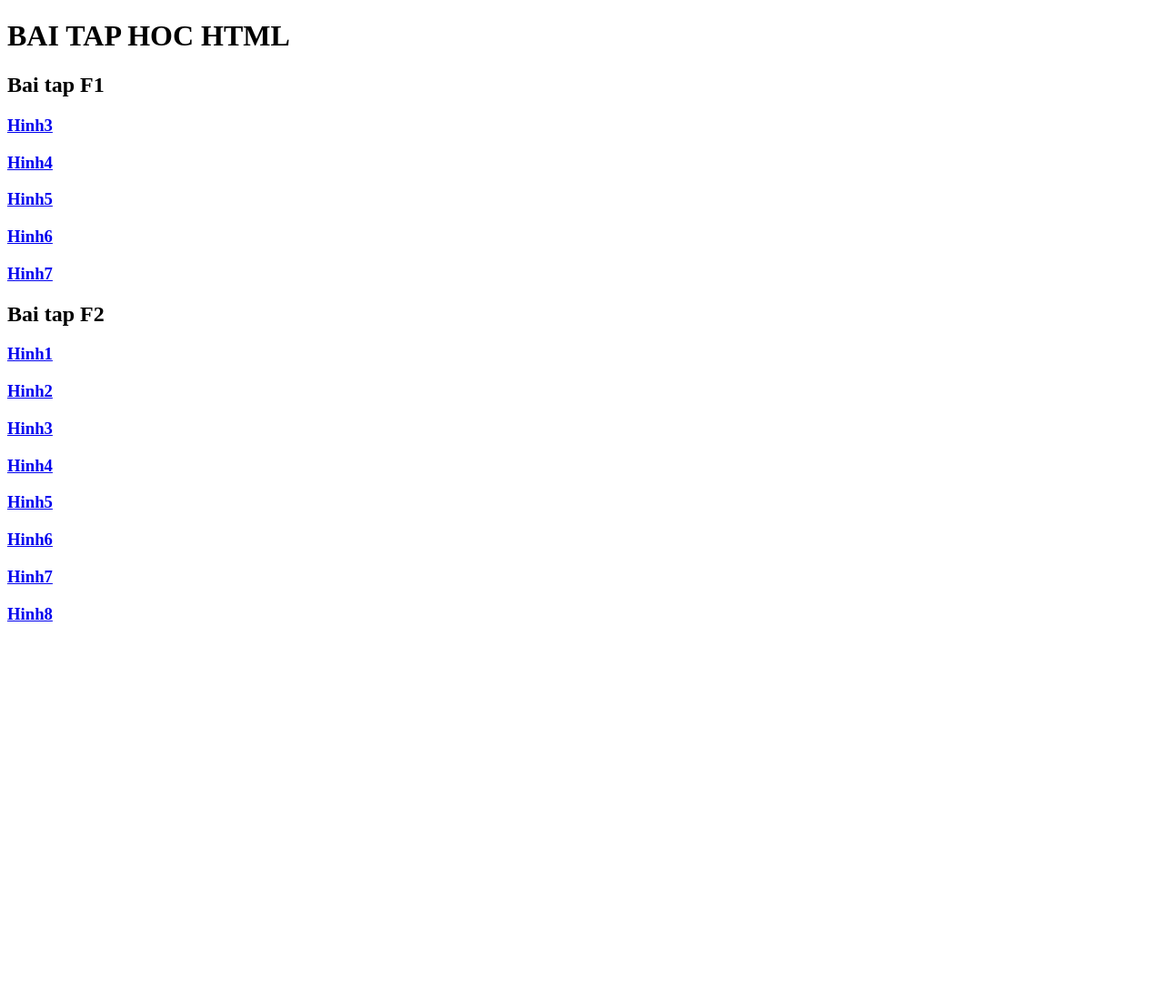
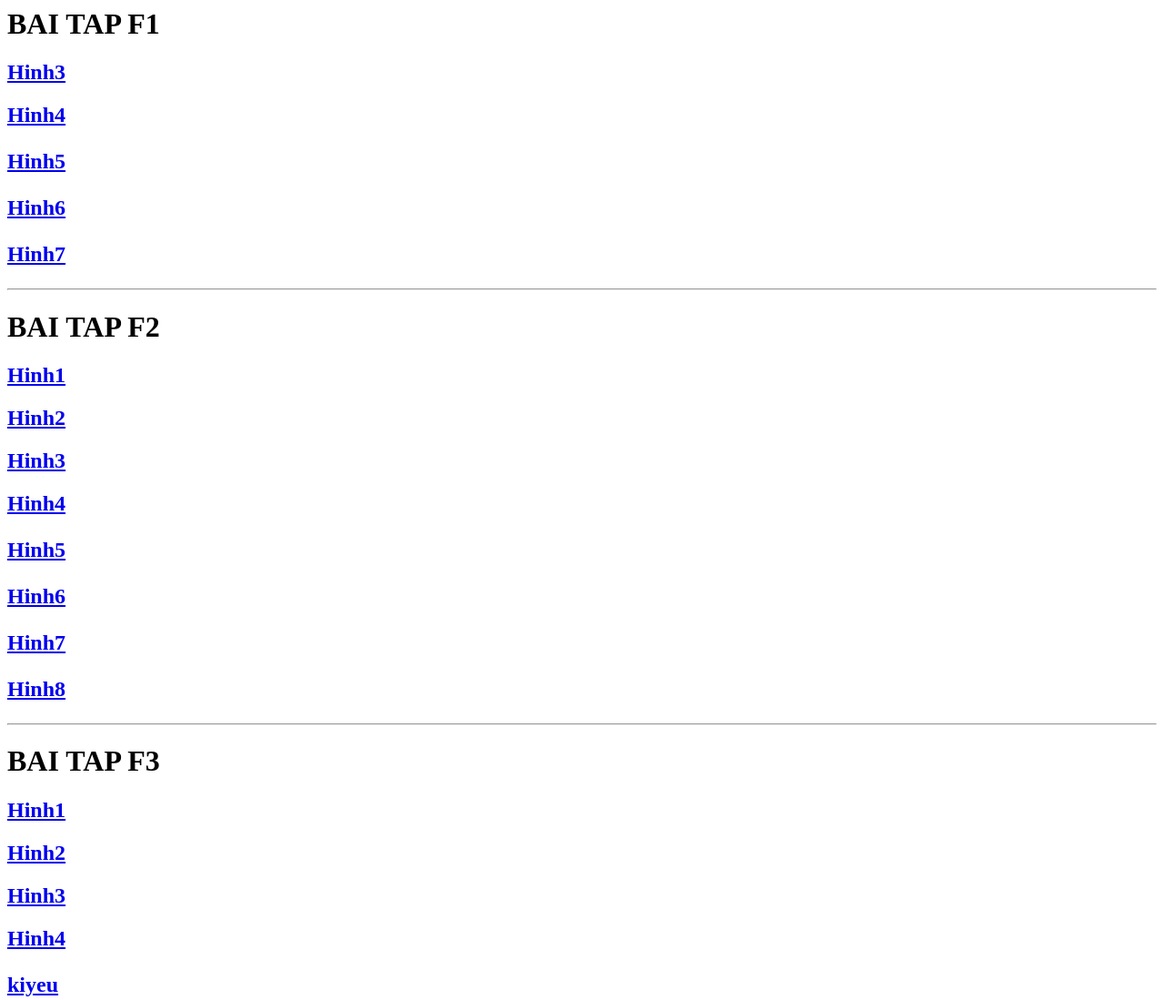
Before and after one commit to dluu90311-a11y/dungai.github.io, a plain HTML site: page index.html in a window 1280 px wide. Shown: the whole page at 91% size. Before the commit the page ends 800 px from the top, so only its background shows below. Drawn offline with Linux system fonts and the light colour scheme.

Commit message:
Refactor index.html to update content structure

```diff
--- a/index.html
+++ b/index.html
@@ -1,49 +1,30 @@
-<!DOCTYPE html>
+<html>
+    <head>
+        <meta charset ="utf-8">
+        <title>12A14</title>
+    </head>
+    <body>
+        <h1>BAI TAP F1</h1>
+       <h2><a href="baitapf1/hinh3.html">Hinh3</a></h2>
+        <h2><a href="baitapf1/hinh4.html">Hinh4</a></p>
+        <h2><a href="baitapf1/hinh5.html">Hinh5</a></p>
+        <h2><a href="baitapf1/hinh6.html">Hinh6</a></p>
+        <h2><a href="baitapf1/hinh7.html">Hinh7</a></p>
+        <hr>
+        <h1>BAI TAP F2</h1><h2><a href="baitapf2/hinh1.html">Hinh1</a></h2><h2><a href="baitapf2/hinh2.html">Hinh2</a></h2>
+       <h2><a href="baitapf2/hinh3.html">Hinh3</a></h2>
+        <h2><a href="baitapf2/hinh4.html">Hinh4</a></p>
+        <h2><a href="baitapf2/hinh5.html">Hinh5</a></p>
+        <h2><a href="baitapf2/hinh6.html">Hinh6</a></p>
+        <h2><a href="baitapf2/hinh7.html">Hinh7</a></p>
+             <h2><a href="baitapf2/hinh8.html">Hinh8</a></p>
+        <hr>
+        <h1>BAI TAP F3</h1><h2>
+        <h2><a href="baitapf3/hinh1.html">Hinh1</a></h2>
+        <h2><a href="baitapf3/hinh2.html">Hinh2</a></h2>
+        <h2><a href="baitapf3/hinh3.html">Hinh3</a></h2>
+        <h2><a href="baitapf3/hinh4.html">Hinh4</a></p>
+        <h2><a href="baitapf3/kiyeu.html">kiyeu</a></p>
 
-<html>
-
-  <head>
-
-    <meta charset="utf-8">
-
-    <title>Tiêu đề của trang web</title>
-
-  </head>
-
-  <body>
-
-    <h1>BAI TAP HOC HTML</h1>
-
-    <h2>Bai tap F1</h2>
-
-    <h3><a href="BaitapF1/Hinh3.html">Hinh3</a></h3>
-
-    <h3><a href="BaitapF1/Hinh4.html">Hinh4</a></h3>
-
-    <h3><a href="BaitapF1/Hinh5.html">Hinh5</a></h3>
-
-    <h3><a href="BaitapF1/Hinh6.html">Hinh6</a></h3>
-
-    <h3><a href="BaitapF1/Hinh7.html">Hinh7</a></h3>
-
-    <h2>Bai tap F2</h2>
-
-    <h3><a href="BaiTapF2/Hinh1.html">Hinh1</a></h3>
-
-    <h3><a href="BaiTapF2/Hinh2.html">Hinh2</a></h3>
-
-    <h3><a href="BaiTapF2/Hinh3.html">Hinh3</a></h3>
-
-    <h3><a href="BaiTapF2/Hinh4.html">Hinh4</a></h3>
-
-    <h3><a href="BaiTapF2/Hinh5.html">Hinh5</a></h3>
-
-    <h3><a href="BaiTapF2/Hinh6.html">Hinh6</a></h3>
-
-    <h3><a href="BaiTapF2/Hinh7.html">Hinh7</a></h3>
-
-    <h3><a href="BaiTapF2/Hinh8.html">Hinh8</a></h3>
-
-  </body>
-
+    </body>
 </html>
```
